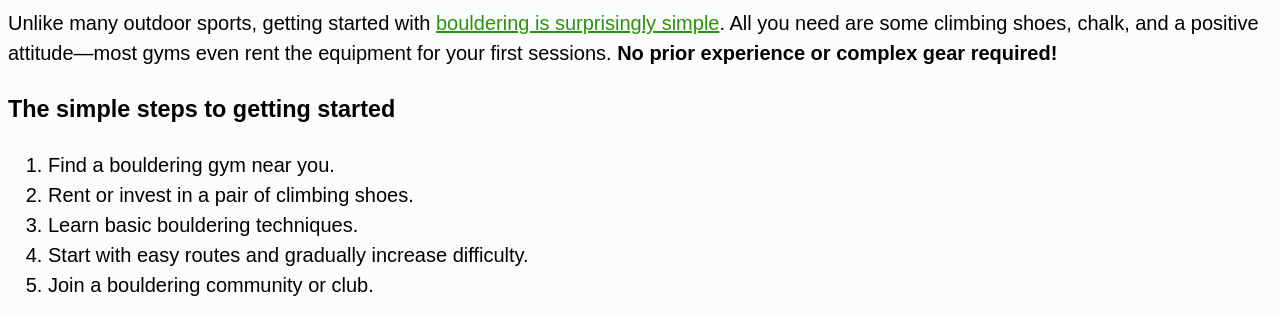
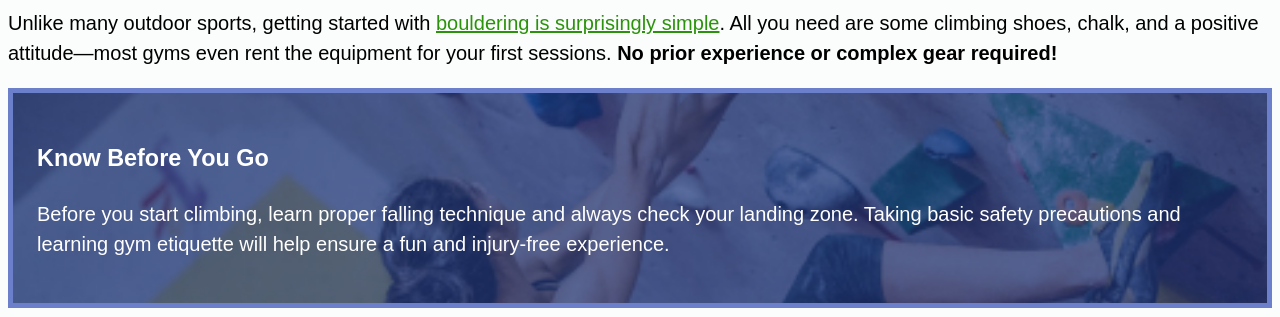
Before and after one commit to th3mon/HTML-CSS-for-absolute-beginners, a website: page getting-started.html in a window 1280 px wide. Shown: the part 422-739 px from the top of the page. Drawn offline with Linux system fonts and the light colour scheme.

Commit message:
Add section with background image

```diff
--- a/css/style.css
+++ b/css/style.css
@@ -56,3 +56,13 @@ a {
 .accent-inline {
   color: var(--teal-light);
 }
+
+.climber-bg {
+  color: #fff;
+  padding: 24px;
+  border: 5px solid #6c7fcb;
+  background-repeat: no-repeat;
+  background-size: cover;
+  background-position: center;
+  background-image: url("../images/simple-steps.jpg");
+}
--- a/getting-started.html
+++ b/getting-started.html
@@ -26,6 +26,16 @@
           <strong>No prior experience or complex gear required!</strong>
         </p>
 
+        <div class="climber-bg">
+          <h3>Know Before You Go</h3>
+          <p>
+            Before you start climbing, learn proper falling technique and always
+            check your landing zone. Taking basic safety precautions and
+            learning gym etiquette will help ensure a fun and injury-free
+            experience.
+          </p>
+        </div>
+
         <h3>The simple steps to getting started</h3>
         <ol>
           <li>Find a bouldering gym near you.</li>
```
